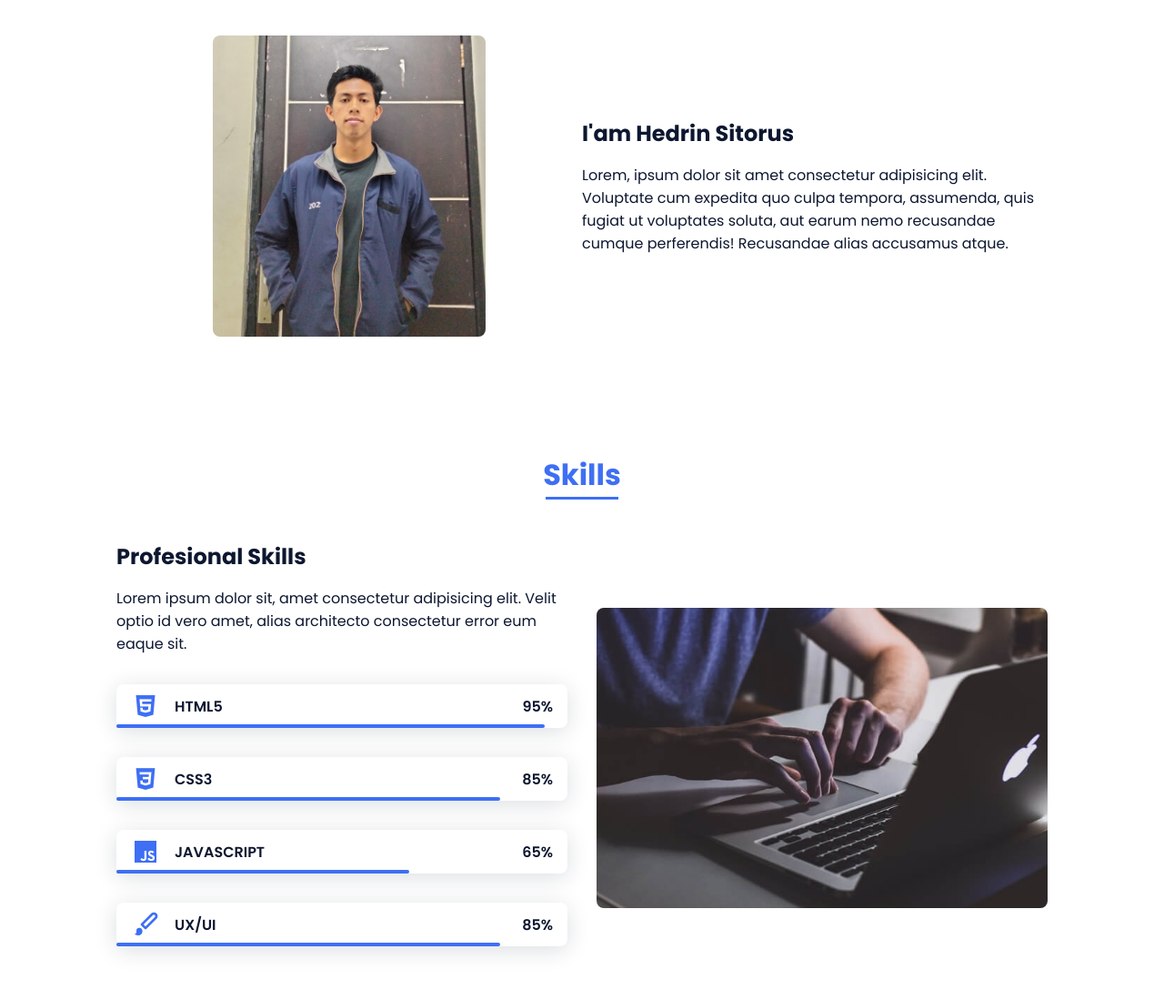
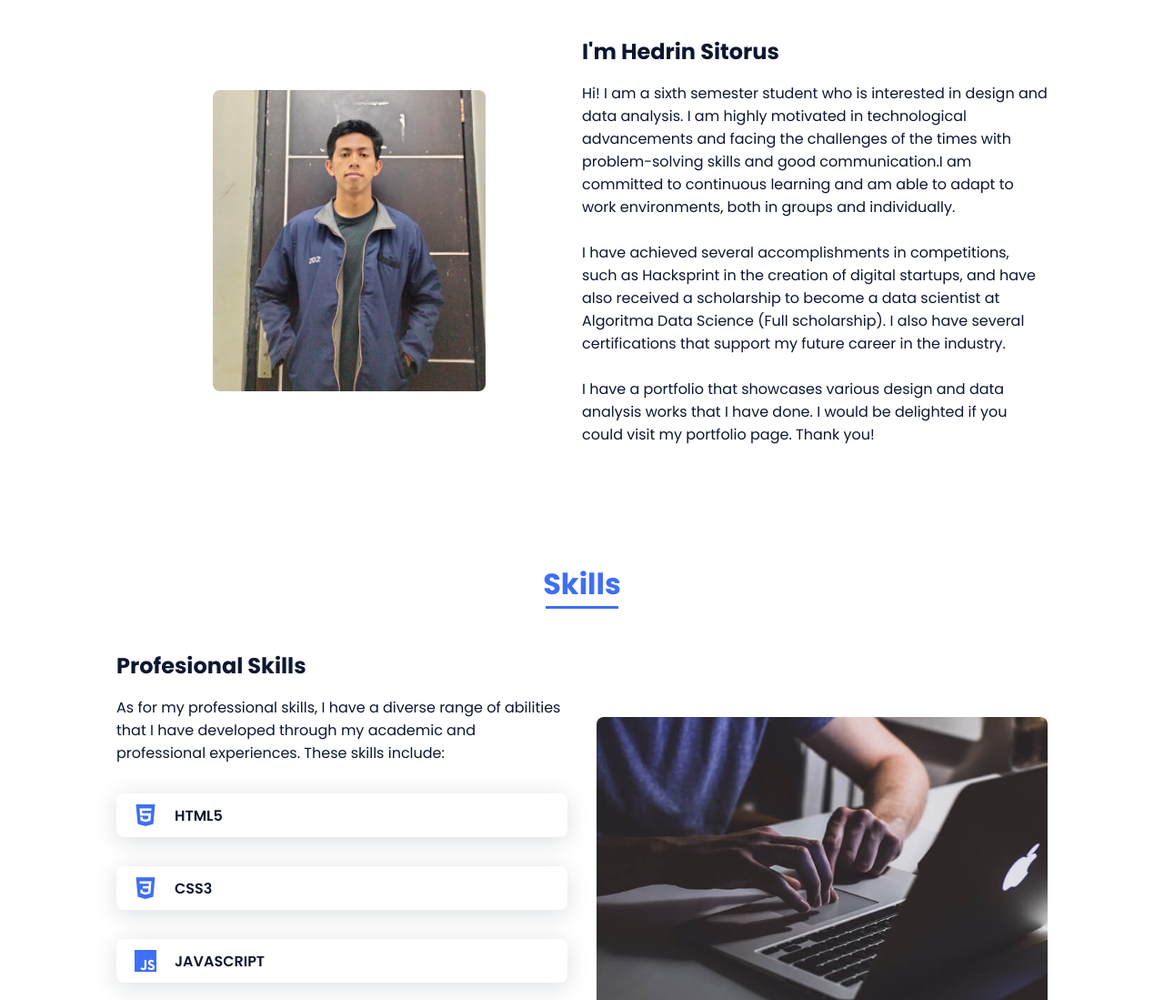
Before and after one commit to HedrinSitorus20/Website-Portfolio-Hedrin.github.io, a plain HTML site: page index.html in a window 1280 px wide. Shown: the part 860-1959 px from the top of the page at 91% size. Drawn offline with nearby package versions, Linux system fonts and the light colour scheme.

Commit message:
Add files via upload

```diff
--- a/index.html
+++ b/index.html
@@ -53,7 +53,7 @@
       <section class="home bd-grid" id="home">
         <div class="home__data">
           <h1 class="home__title">
-            Hi,<br />I'am <span class="home__title-color">Hedrin Sitorus</span
+            Hi,<br />I'm <span class="home__title-color">Hedrin Sitorus</span
             ><br />
             <span class="efek-ngetik"></span>
           </h1>
@@ -61,10 +61,12 @@
           <a href="mailto:sitorushedrin20@gmail.com" class="button"
             >Contact Me</a
           >
-          <!-- <a href="mailto:sitorushedrin20@gmail.com?subject=">
-            <button>Contact Me</button>
-          </a> -->
-          <a href="#" class="button">Download CV</a>
+          <a
+            href="https://drive.google.com/uc?export=download&id=13TLHi-an_fVH-7aLLdSg52TU9QI7FGaV"
+            target="_blank"
+            class="button"
+            >Download CV</a
+          >
         </div>
 
         <div class="home__social">
@@ -118,12 +120,28 @@
           </div>
 
           <div>
-            <h2 class="about__subtitle">I'am Hedrin Sitorus</h2>
+            <h2 class="about__subtitle">I'm Hedrin Sitorus</h2>
             <p class="about__text">
-              Lorem, ipsum dolor sit amet consectetur adipisicing elit.
-              Voluptate cum expedita quo culpa tempora, assumenda, quis fugiat
-              ut voluptates soluta, aut earum nemo recusandae cumque
-              perferendis! Recusandae alias accusamus atque.
+              Hi! I am a sixth semester student who is interested in design and
+              data analysis. I am highly motivated in technological advancements
+              and facing the challenges of the times with problem-solving skills
+              and good communication.I am committed to continuous learning and
+              am able to adapt to work environments, both in groups and
+              individually.
+            </p>
+            <br class="about__text" />
+            <p class="about__text">
+              I have achieved several accomplishments in competitions, such as
+              Hacksprint in the creation of digital startups, and have also
+              received a scholarship to become a data scientist at Algoritma
+              Data Science (Full scholarship). I also have several
+              certifications that support my future career in the industry.
+            </p>
+            <br class="about__text" />
+            <p class="about__text">
+              I have a portfolio that showcases various design and data analysis
+              works that I have done. I would be delighted if you could visit my
+              portfolio page. Thank you!
             </p>
           </div>
         </div>
@@ -137,49 +155,49 @@
           <div>
             <h2 class="skills__subtitle">Profesional Skills</h2>
             <p class="skills__text">
-              Lorem ipsum dolor sit, amet consectetur adipisicing elit. Velit
-              optio id vero amet, alias architecto consectetur error eum eaque
-              sit.
+              As for my professional skills, I have a diverse range of abilities
+              that I have developed through my academic and professional
+              experiences. These skills include:
             </p>
             <div class="skills__data">
               <div class="skills__names">
                 <i class="bx bxl-html5 skills__icon"></i>
                 <span class="skills__name">HTML5</span>
               </div>
-              <div class="skills__bar skills__html"></div>
+              <!-- <div class="skills__bar skills__html"></div>
               <div>
                 <span class="skills__percentage">95%</span>
-              </div>
+              </div> -->
             </div>
             <div class="skills__data">
               <div class="skills__names">
                 <i class="bx bxl-css3 skills__icon"></i>
                 <span class="skills__name">CSS3</span>
               </div>
-              <div class="skills__bar skills__css"></div>
+              <!-- <div class="skills__bar skills__css"></div>
               <div>
                 <span class="skills__percentage">85%</span>
-              </div>
+              </div> -->
             </div>
             <div class="skills__data">
               <div class="skills__names">
                 <i class="bx bxl-javascript skills__icon"></i>
                 <span class="skills__name">JAVASCRIPT</span>
               </div>
-              <div class="skills__bar skills__js"></div>
+              <!-- <div class="skills__bar skills__js"></div>
               <div>
                 <span class="skills__percentage">65%</span>
-              </div>
+              </div> -->
             </div>
             <div class="skills__data">
               <div class="skills__names">
                 <i class="bx bxs-paint skills__icon"></i>
-                <span class="skills__name">UX/UI</span>
+                <span class="skills__name">UX/UI Design</span>
               </div>
-              <div class="skills__bar skills__ux"></div>
+              <!-- <div class="skills__bar skills__ux"></div>
               <div>
                 <span class="skills__percentage">85%</span>
-              </div>
+              </div> -->
             </div>
           </div>
 
@@ -194,15 +212,27 @@
         <h2 class="section-title">Work</h2>
 
         <div class="work__container bd-grid">
-          <a href="" class="work__img">
+          <a
+            href="https://www.figma.com/proto/67r7GxPrCFHCfWbbXy28hG/playlist?page-id=0%3A1&type=design&node-id=104-14&viewport=-108%2C-75%2C0.63&scaling=scale-down&starting-point-node-id=104%3A14"
+            target="blank"
+            class="work__img"
+          >
             <img src="assets/img/work1.jpg" alt="" />
           </a>
-          <a href="" class="work__img">
+          <a
+            href="https://github.com/HedrinSitorus20/Dashboard-Presensi-Kampus-IT-Del"
+            target="blank"
+            class="work__img"
+          >
             <img src="assets/img/work2.jpg" alt="" />
           </a>
-          <a href="" class="work__img">
+          <a
+            href="https://www.figma.com/file/hmq8gHhrwwlpxNl6cjGOtg/DDSC-Stiker?type=design&node-id=205%3A8635&t=cut4JUfjsFpDmjES-1"
+            target="blank"
+            class="work__img"
+          >
             <img src="assets/img/work3.jpg" alt="" />
-          </a>
+          <!-- </a>
           <a href="" class="work__img">
             <img src="assets/img/work4.jpg" alt="" />
           </a>
@@ -211,7 +241,7 @@
           </a>
           <a href="" class="work__img">
             <img src="assets/img/work6.jpg" alt="" />
-          </a>
+          </a> -->
         </div>
       </section>
 
```
